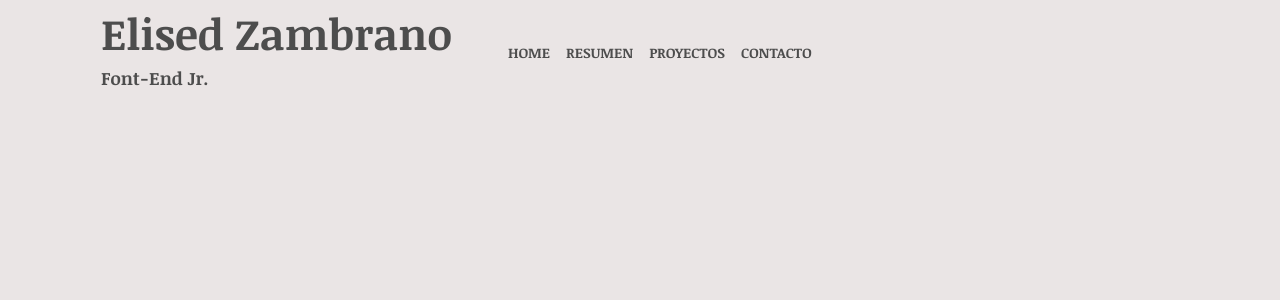
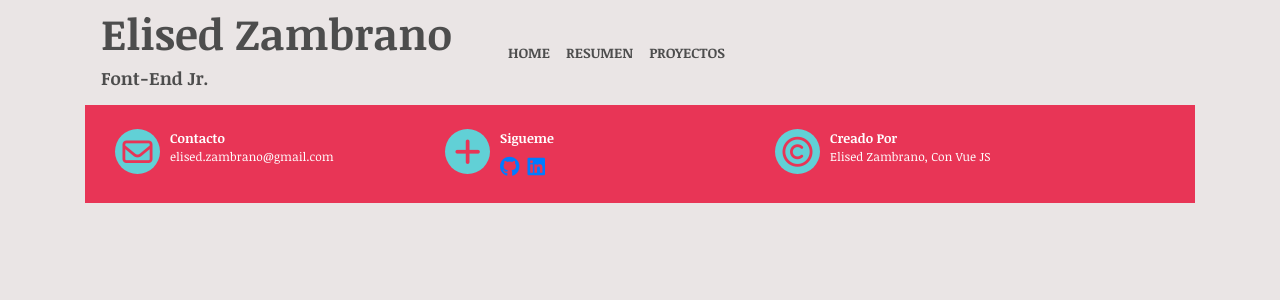
Before and after one commit to elisedzambranoM/PersonalPage, a Vue app: page /resumen in a window 1280 px wide. Shown: the top 300 px of the page. Built offline with nearby package versions, Linux system fonts and the light colour scheme; the HTML template or start-up script is replaced by a standard one.

Commit message:
se agrego el footer al resumen

```diff
--- a/src/components/main/NavBar.vue
+++ b/src/components/main/NavBar.vue
@@ -12,7 +12,7 @@
       <router-link to="/" class="nav-link" href="#">HOME<span class="sr-only">(current)</span></router-link>
       <router-link to="/resumen" class="nav-link" href="#">RESUMEN</router-link>
       <a class="nav-link" href="#">PROYECTOS</a>
-      <a class="nav-link" href="#" tabindex="-1" aria-disabled="true">CONTACTO</a>
+
     </div>
   </div>
 </nav>
--- a/src/page/Resumen.vue
+++ b/src/page/Resumen.vue
@@ -2,16 +2,19 @@
   <div>
     <div class="container">
       <NavBar />
+      <Footer/>
     </div>
   </div>
 </template>
 
 <script>
 import NavBar from "../components/main/NavBar";
+import Footer from "../components/Footer/Footer"
 export default {
   name: "Resumen",
   components: {
     NavBar,
+    Footer
   },
 };
 </script>
```
